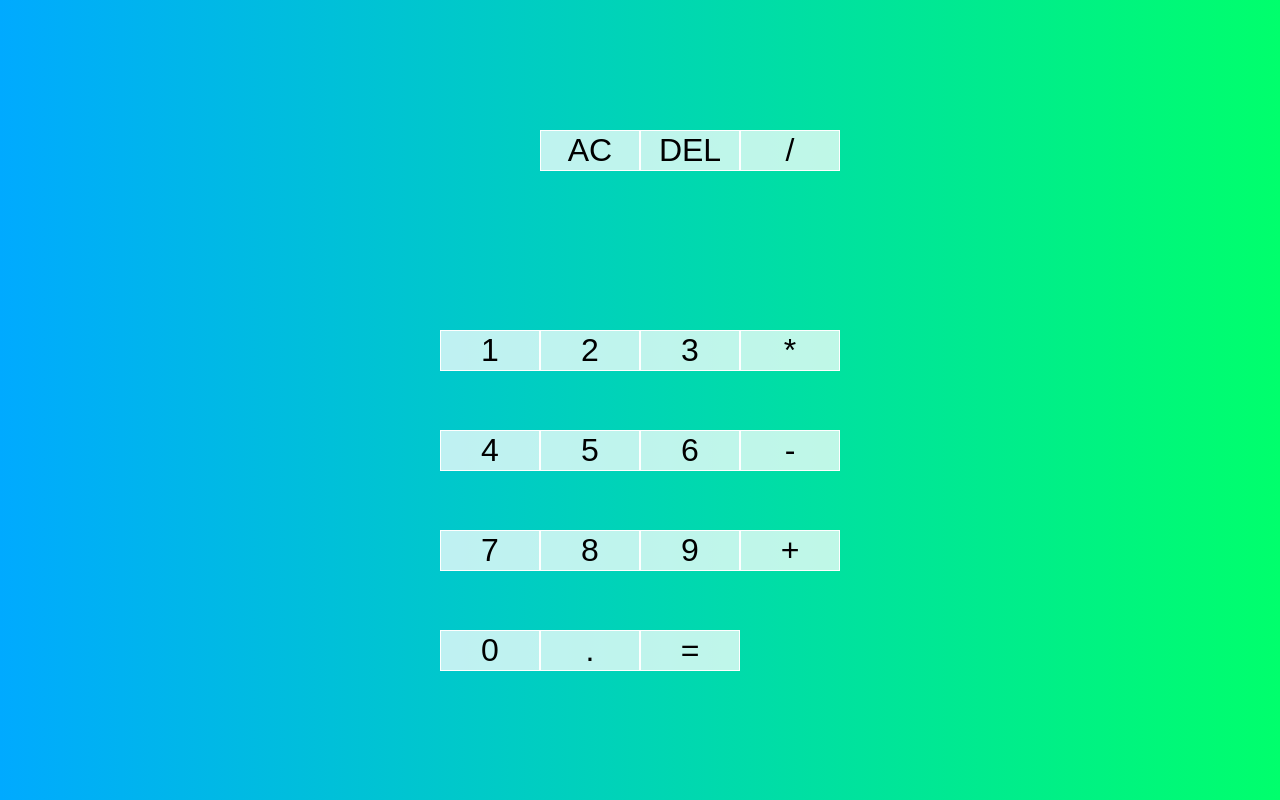
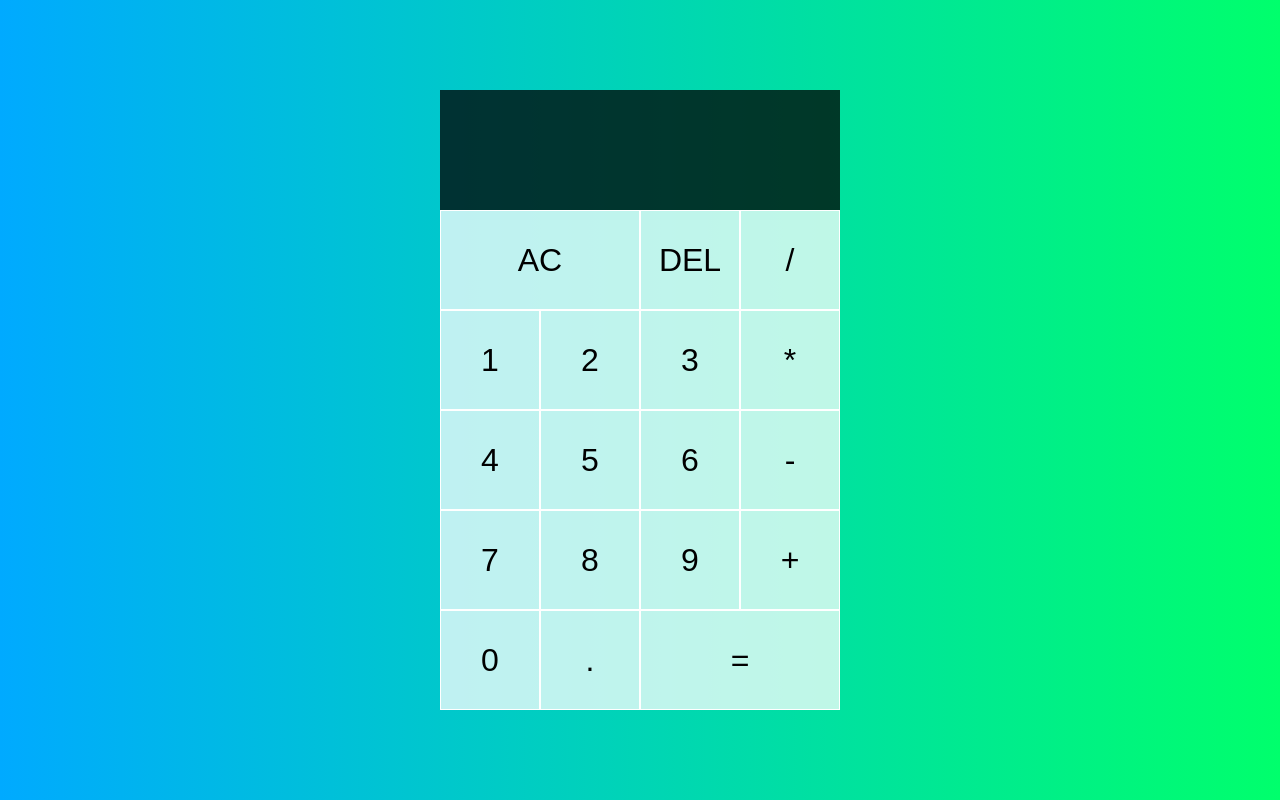
Before and after one commit to lebrancconvas/Visual-Calculator, a plain HTML site: page index.html in a window 1280 px wide. Drawn offline with Linux system fonts and the light colour scheme.

Commit message:
💄 feat(style): decorate calculator

```diff
--- a/index.html
+++ b/index.html
@@ -32,7 +32,7 @@
     <button>+</button>
     <button>0</button>
     <button>.</button>
-    <button>=</button>
+    <button class="span-two">=</button>
   </div>
 </body>
 </html>
--- a/style.css
+++ b/style.css
@@ -13,7 +13,7 @@ body {
 .calculator-grid {
   display: grid;
   justify-content: center;
-  align-items: center;
+  align-content: center;
   min-height: 100vh;
   grid-template-columns: repeat(4, 100px);
   grid-template-rows: minmax(120px, auto) repeat(5, 100px);
@@ -30,3 +30,12 @@ body {
 .calculator-grid > button:hover {
   background-color: rgba(255, 255, 255, .9);
 }
+
+.span-two {
+  grid-column: span 2;
+}
+
+.output {
+  grid-column: 1 / -1;
+  background-color: rgba(0, 0, 0, .75);
+}
```
